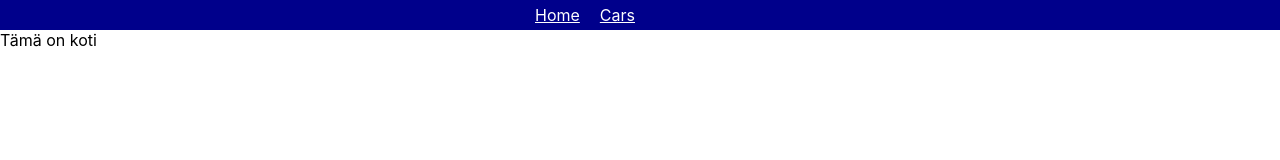
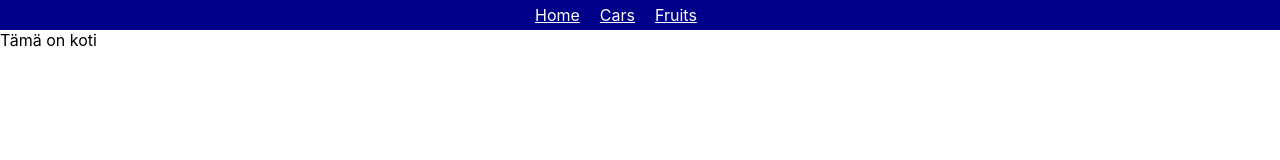
Before and after one commit to ITstudentFromFinland/My-Portfolio, a React (Create React App) app: page / in a window 1280 px wide. Shown: the top 160 px of the page. Built offline with nearby package versions, Linux system fonts and the light colour scheme.

Commit message:
added fruits to navBar

```diff
--- a/src/Components/NavBar.js
+++ b/src/Components/NavBar.js
@@ -12,6 +12,9 @@ export default function NavBar(props) {
             <li>
                 <Link to="./cars">Cars</Link>
             </li>
+            <li>
+                <Link to="./fruits">Fruits</Link>
+            </li>
         </ul>
         </div>
     );
```
